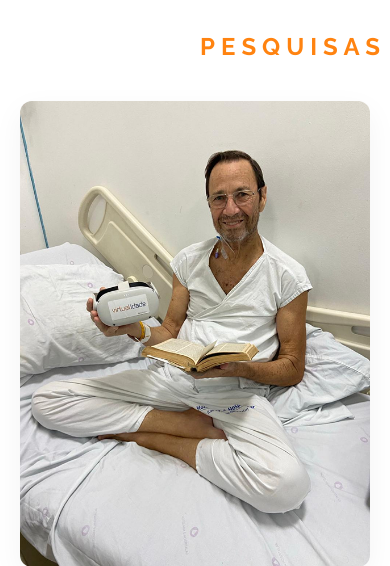
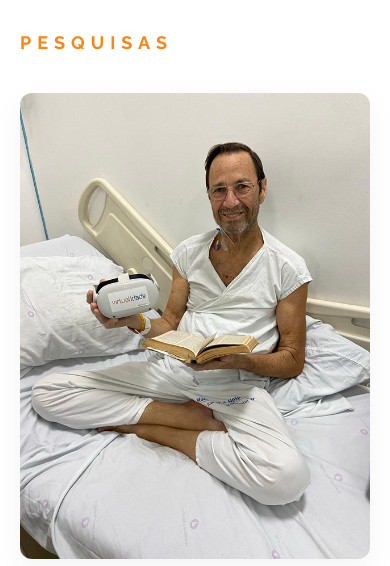
Before and after one commit to AryelleChristine/BitWebJr, a PHP site: page /pesquisas2.html in a window 390 px wide. Shown: the part 108-674 px from the top of the page. Run offline with PHP 8.4, Linux system fonts and the light colour scheme.

Commit message:
Ajuste de responsividade

```diff
--- a/ONG_Virtualidade/css/pesquisas2.css
+++ b/ONG_Virtualidade/css/pesquisas2.css
@@ -73,6 +73,12 @@
 }
 
 /*RESPONSIVIDADE*/
+@media (max-width: 1200px) {
+    .pesquisas-titles {
+        padding: 0 50px;
+    }
+}
+
 @media (max-width: 964px) {
     .pesquisas-top {
         flex-direction: column;
@@ -92,6 +98,14 @@
 }
 
 @media (max-width: 764px) {
+    .pesquisas-titles {
+        padding: 0 20px;
+    }
+
+    .section-subtitle {
+        font-size: 18px;
+    }
+
     .pesquisas-section {
         padding: 40px 0;
     }
```
